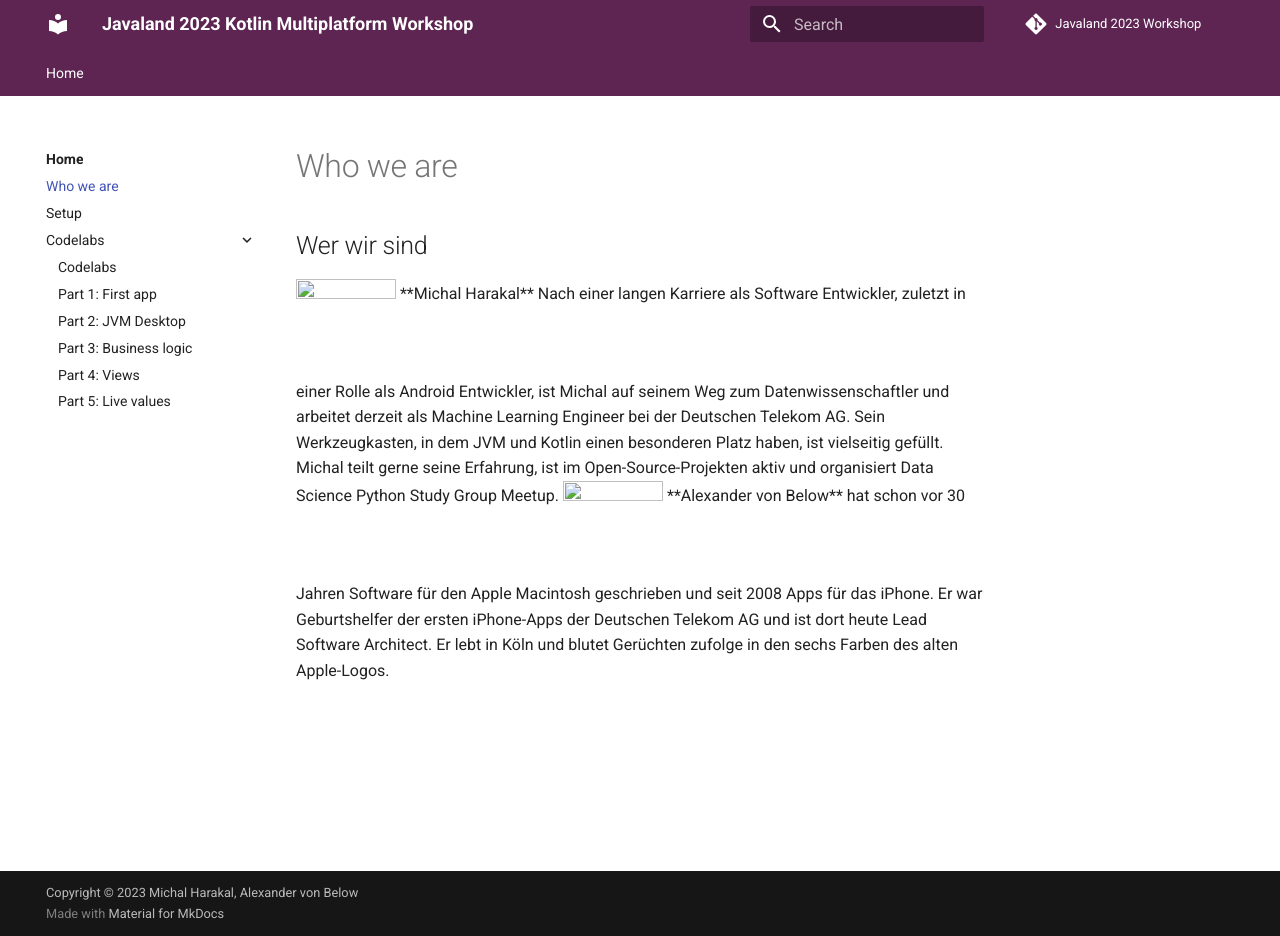
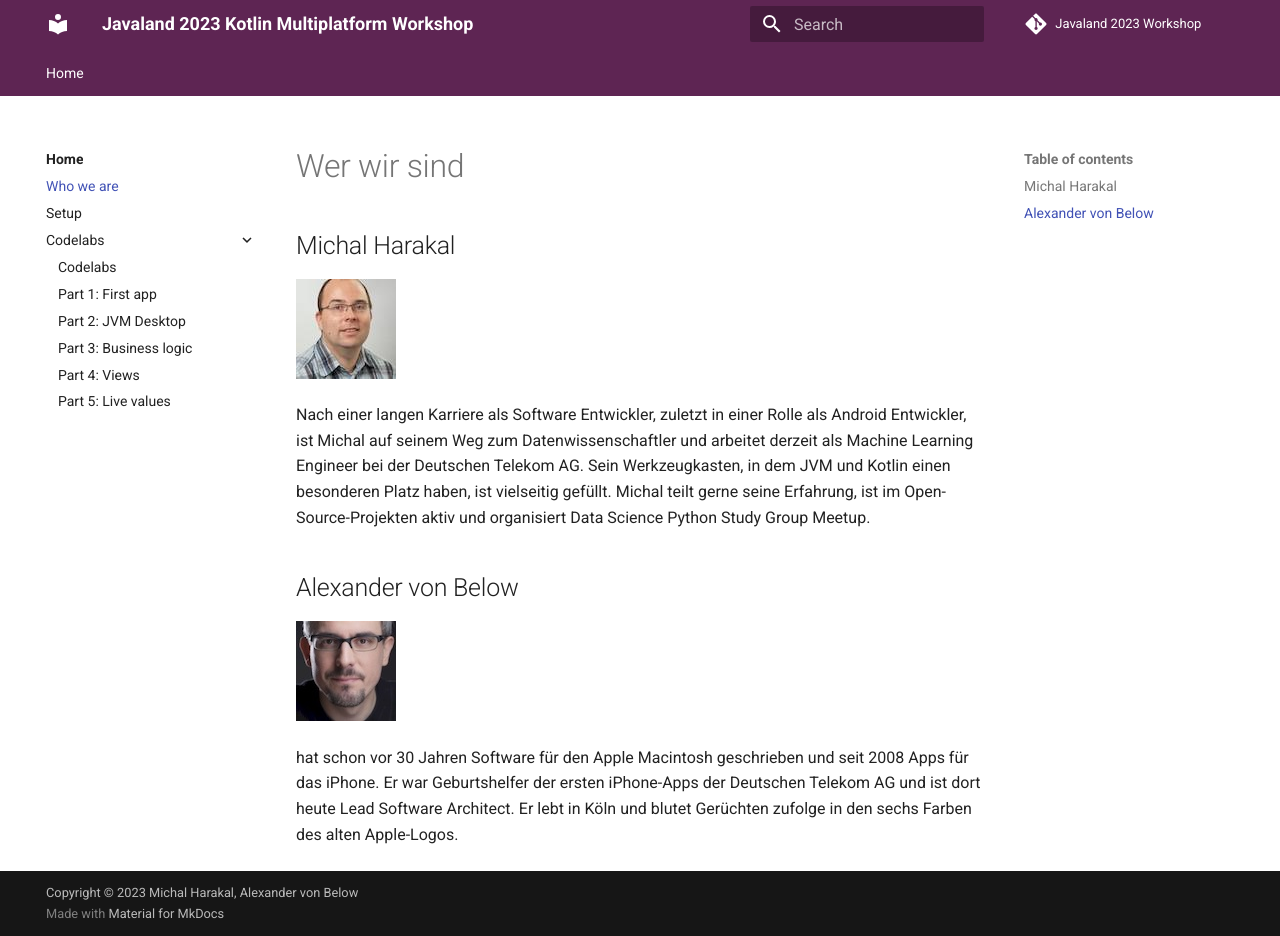
Before and after one commit to michalharakal/kmp-workshop, an MkDocs documentation site: the page built from javaland2023/mkdocs/src/doc/docs/bios.md, in a window 1280 px wide and 936 px high. Built offline with MkDocs 1.6.1 and Material for MkDocs 9.7.7, drawn with Linux system fonts in a browser that asks for light colours; comment, search, counter and statistics services are not loaded.

Commit message:
Add resized images to bios as MD link.

```diff
--- a/javaland2023/mkdocs/src/doc/docs/bios.md
+++ b/javaland2023/mkdocs/src/doc/docs/bios.md
@@ -1,13 +1,13 @@
-<h2>Wer wir sind</h3>
+# Wer wir sind
 
-<img src="michal.jpg"  width="100" height="100">
 
-**Michal Harakal**
+## Michal Harakal
+![Michal Harakal](michal.jpg)
 
 Nach einer langen Karriere als Software Entwickler, zuletzt in einer Rolle als Android Entwickler, ist Michal auf seinem Weg zum Datenwissenschaftler und arbeitet derzeit als Machine Learning Engineer bei der Deutschen Telekom AG. Sein Werkzeugkasten, in dem JVM und Kotlin einen besonderen Platz haben, ist vielseitig gefüllt. Michal teilt gerne seine Erfahrung, ist im Open-Source-Projekten aktiv und organisiert Data Science Python Study Group Meetup.
 
-<img src="alexander.jpg"  width="100" height="100">
+## Alexander von Below
+![Alexander von Below](alexander.jpg)
 
-**Alexander von Below**
 
 hat schon vor 30 Jahren Software für den Apple Macintosh geschrieben und seit 2008 Apps für das iPhone. Er war Geburtshelfer der ersten iPhone-Apps der Deutschen Telekom AG und ist dort heute Lead Software Architect. Er lebt in Köln und blutet Gerüchten zufolge in den sechs Farben des alten Apple-Logos.
```
Also changed, not shown: javaland2023/mkdocs/src/doc/docs/alexander.jpg, javaland2023/mkdocs/src/doc/docs/michal.jpg, 1 other file.
